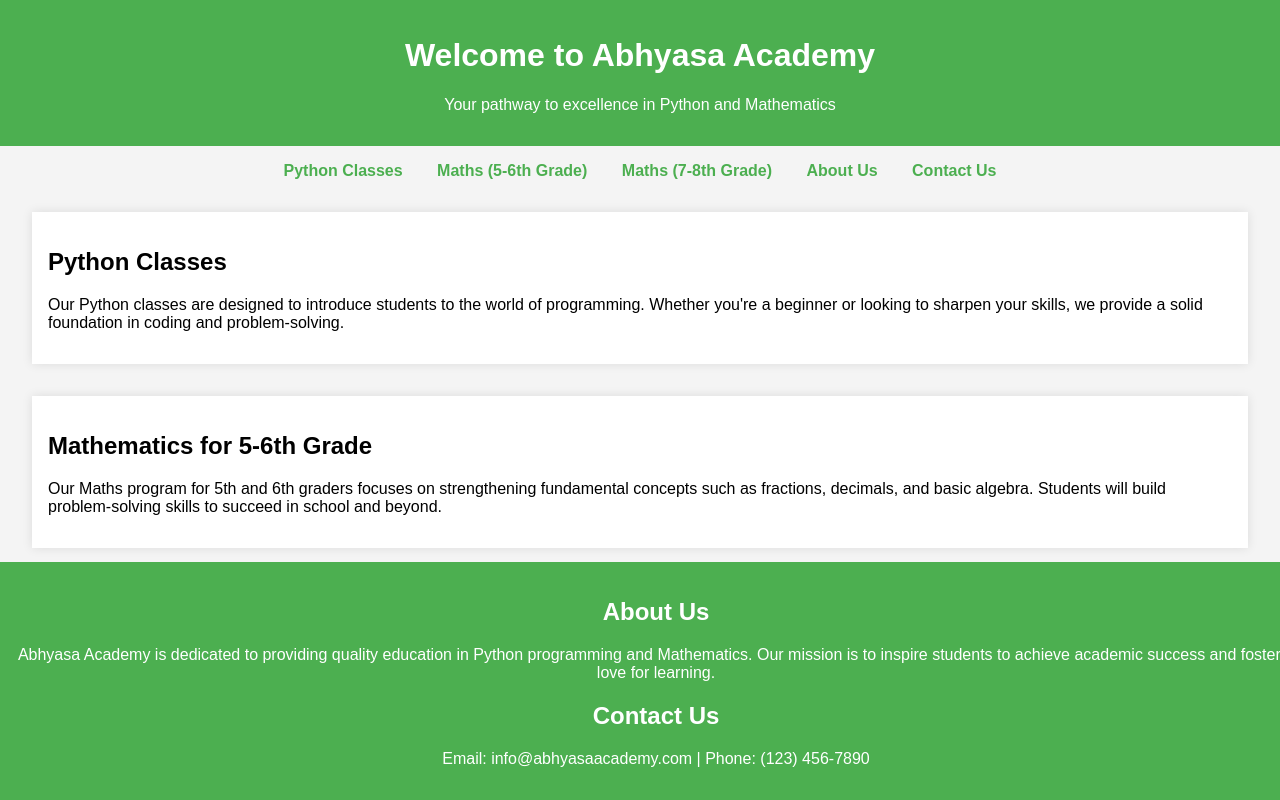
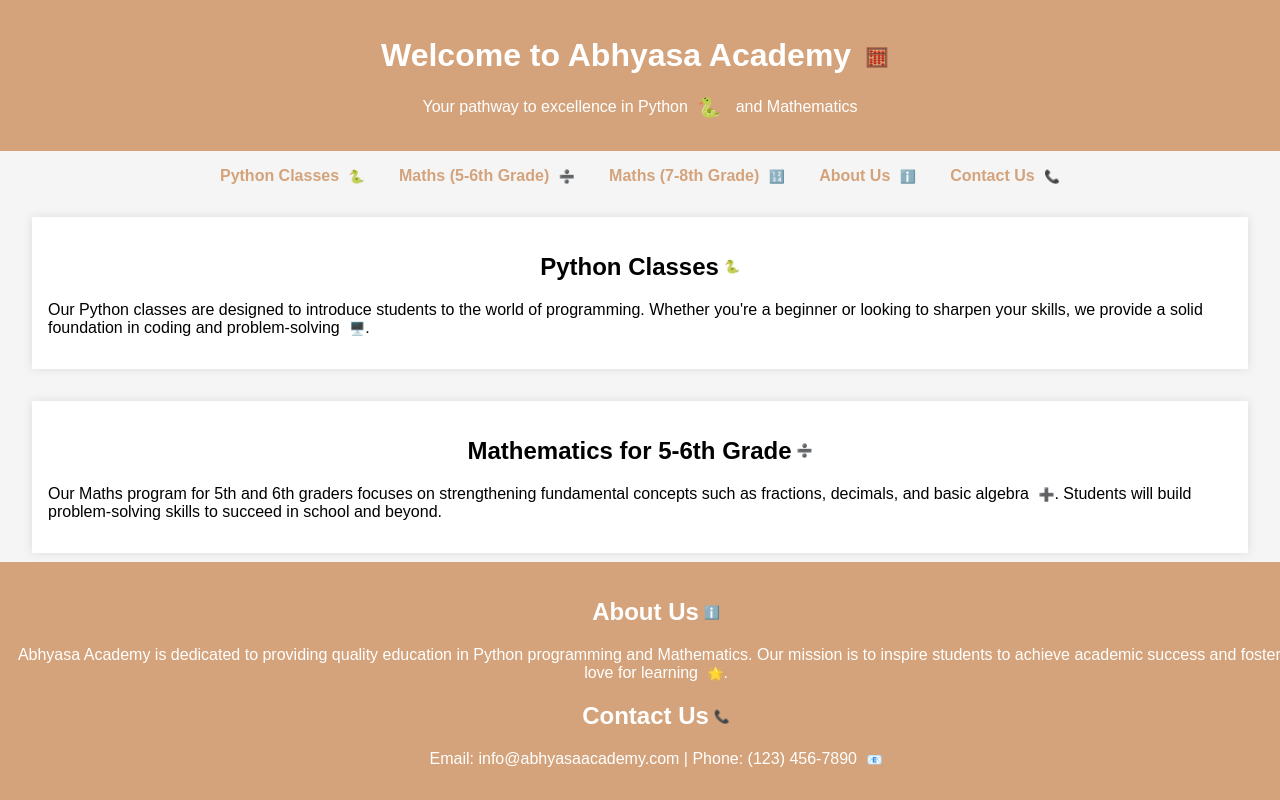
Before and after one commit to abhyasausa/abhyasausa.github.io, a plain HTML site: page index.html in a window 1280 px wide. Drawn offline with Linux system fonts and the light colour scheme.

Commit message:
Update index.html

```diff
--- a/index.html
+++ b/index.html
@@ -7,12 +7,12 @@
     <style>
         body {
             font-family: Arial, sans-serif;
-            background-color: #f4f4f4;
+            background-color: #f5f5f5;
             margin: 0;
             padding: 0;
         }
         header {
-            background-color: #4CAF50;
+            background-color: #d4a37b;
             color: white;
             padding: 1rem;
             text-align: center;
@@ -24,7 +24,7 @@
         nav a {
             margin: 0 15px;
             text-decoration: none;
-            color: #4CAF50;
+            color: #d4a37b;
             font-weight: bold;
         }
         .container {
@@ -37,7 +37,7 @@
             box-shadow: 0 0 10px rgba(0,0,0,0.1);
         }
         footer {
-            background-color: #4CAF50;
+            background-color: #d4a37b;
             color: white;
             text-align: center;
             padding: 1rem;
@@ -45,48 +45,62 @@
             width: 100%;
             bottom: 0;
         }
+        .symbol {
+            font-size: 0.8rem;
+            vertical-align: middle;
+            margin-left: 5px;
+        }
+        h2 {
+            display: flex;
+            align-items: center;
+            justify-content: center;
+        }
+        .heading-symbol {
+            font-size: 1.2rem;
+            margin-right: 10px;
+        }
     </style>
 </head>
 <body>
     <header>
-        <h1>Welcome to Abhyasa Academy</h1>
-        <p>Your pathway to excellence in Python and Mathematics</p>
+        <h1>Welcome to Abhyasa Academy <span class="symbol heading-symbol">🧮</span></h1>
+        <p>Your pathway to excellence in Python <span class="symbol heading-symbol">🐍</span> and Mathematics</p>
     </header>
 
     <nav>
-        <a href="#python">Python Classes</a>
-        <a href="#math5-6">Maths (5-6th Grade)</a>
-        <a href="#math7-8">Maths (7-8th Grade)</a>
-        <a href="#about">About Us</a>
-        <a href="#contact">Contact Us</a>
+        <a href="#python">Python Classes <span class="symbol">🐍</span></a>
+        <a href="#math5-6">Maths (5-6th Grade) <span class="symbol">➗</span></a>
+        <a href="#math7-8">Maths (7-8th Grade) <span class="symbol">🔢</span></a>
+        <a href="#about">About Us <span class="symbol">ℹ️</span></a>
+        <a href="#contact">Contact Us <span class="symbol">📞</span></a>
     </nav>
 
     <div class="container">
         <div id="python" class="class-section">
-            <h2>Python Classes</h2>
-            <p>Our Python classes are designed to introduce students to the world of programming. Whether you're a beginner or looking to sharpen your skills, we provide a solid foundation in coding and problem-solving.</p>
+            <h2>Python Classes <span class="symbol">🐍</span></h2>
+            <p>Our Python classes are designed to introduce students to the world of programming. Whether you're a beginner or looking to sharpen your skills, we provide a solid foundation in coding and problem-solving <span class="symbol">🖥️</span>.</p>
         </div>
 
         <div id="math5-6" class="class-section">
-            <h2>Mathematics for 5-6th Grade</h2>
-            <p>Our Maths program for 5th and 6th graders focuses on strengthening fundamental concepts such as fractions, decimals, and basic algebra. Students will build problem-solving skills to succeed in school and beyond.</p>
+            <h2>Mathematics for 5-6th Grade <span class="symbol">➗</span></h2>
+            <p>Our Maths program for 5th and 6th graders focuses on strengthening fundamental concepts such as fractions, decimals, and basic algebra <span class="symbol">➕</span>. Students will build problem-solving skills to succeed in school and beyond.</p>
         </div>
 
         <div id="math7-8" class="class-section">
-            <h2>Mathematics for 7-8th Grade</h2>
-            <p>Our Maths program for 7th and 8th graders covers advanced topics like algebra, geometry, and equations. We focus on preparing students for higher education and helping them master these challenging subjects.</p>
+            <h2>Mathematics for 7-8th Grade <span class="symbol">🔢</span></h2>
+            <p>Our Maths program for 7th and 8th graders covers advanced topics like algebra, geometry, and equations <span class="symbol">🔣</span>. We focus on preparing students for higher education and helping them master these challenging subjects.</p>
         </div>
     </div>
 
     <footer>
         <div id="about">
-            <h2>About Us</h2>
-            <p>Abhyasa Academy is dedicated to providing quality education in Python programming and Mathematics. Our mission is to inspire students to achieve academic success and foster a love for learning.</p>
+            <h2>About Us <span class="symbol">ℹ️</span></h2>
+            <p>Abhyasa Academy is dedicated to providing quality education in Python programming and Mathematics. Our mission is to inspire students to achieve academic success and foster a love for learning <span class="symbol">🌟</span>.</p>
         </div>
 
         <div id="contact">
-            <h2>Contact Us</h2>
-            <p>Email: info@abhyasaacademy.com | Phone: (123) 456-7890</p>
+            <h2>Contact Us <span class="symbol">📞</span></h2>
+            <p>Email: info@abhyasaacademy.com | Phone: (123) 456-7890 <span class="symbol">📧</span></p>
         </div>
     </footer>
 </body>
```
